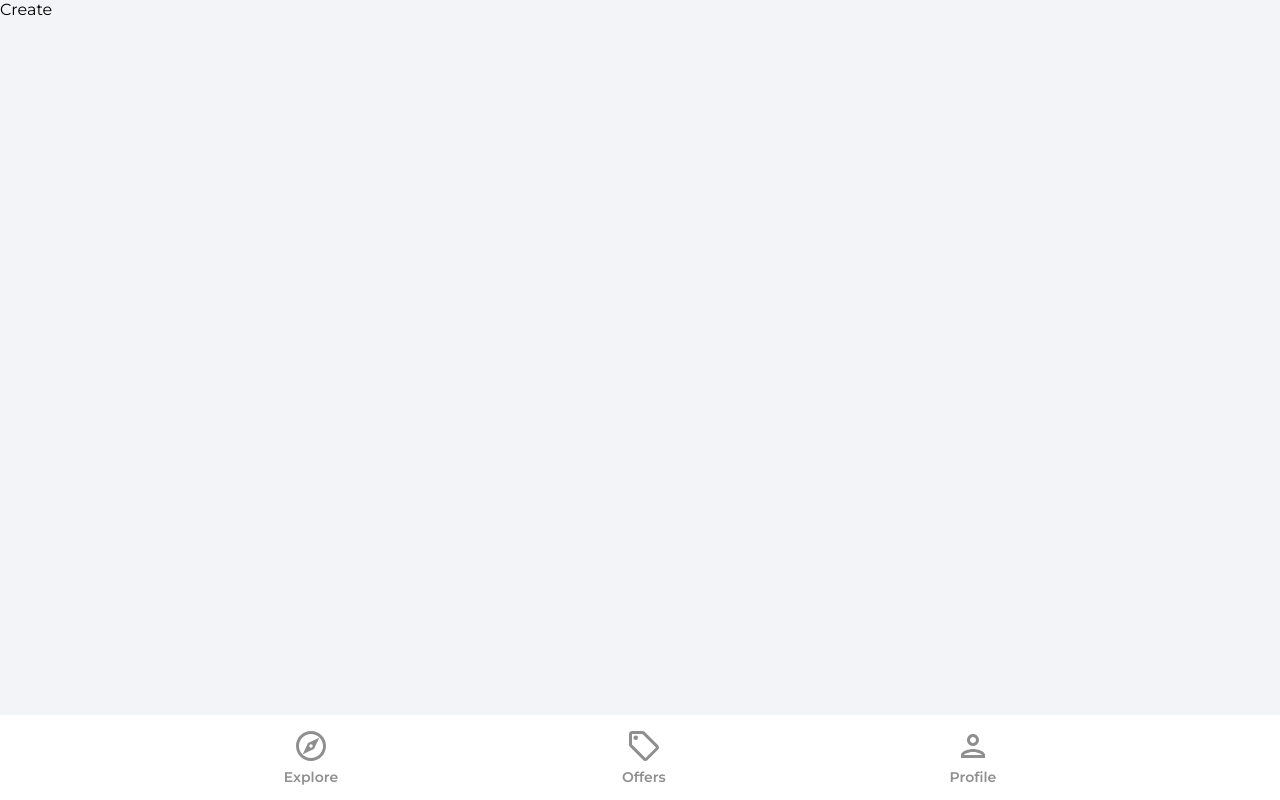
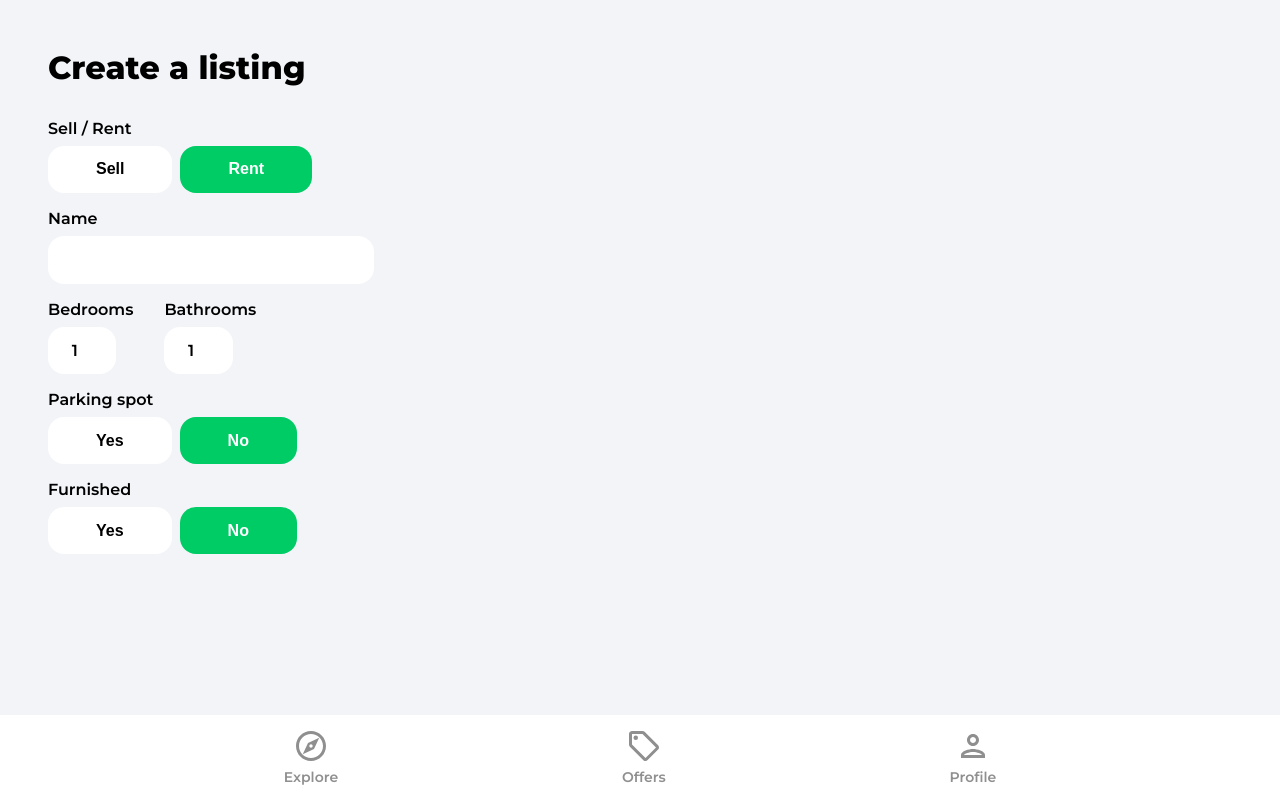
Before and after one commit to shanelwilliams/house-marketplace, a React (Create React App) app: page /create-listing in a window 1280 px wide. Built offline with nearby package versions, Linux system fonts and the light colour scheme; no server answers; sample sign-in values are in the browser's storage.

Commit message:
started adding details to create a listing

```diff
--- a/src/pages/CreateListing.jsx
+++ b/src/pages/CreateListing.jsx
@@ -1,12 +1,12 @@
 import React, { useRef } from 'react'
-import { useState,useEffect } from 'react'
-import {getAuth, onAuthStateChanged} from 'firebase/auth'
+import { useState, useEffect } from 'react'
+import { getAuth, onAuthStateChanged } from 'firebase/auth'
 import { useNavigate } from 'react-router-dom'
 import Spinner from '../components/Spinner'
 
 function CreateListing() {
 	const [geolocationEnabled, setGeolocationEnabled] = useState(true)
-    const [loading, setLoading] =useState(false)
+	const [loading, setLoading] = useState(false)
 	const [formData, setFormData] = useState({
 		type: 'rent',
 		name: '',
@@ -17,21 +17,37 @@
 		address: '',
 		offer: false,
 		regularPrice: 0,
-        discounted: 0,
+		discountedPrice: 0,
 		images: {},
 		latitude: 0,
 		longitude: 0,
 	})
+
+	const {
+		type,
+		name,
+		bedrooms,
+		bathrooms,
+		parking,
+		furnished,
+		address,
+		offer,
+		regularPrice,
+		discountedPrice,
+		images,
+		latitude,
+		longitude,
+	} = formData
 
 	const auth = getAuth()
 	const navigate = useNavigate()
 	const isMounted = useRef(true)
 
 	useEffect(() => {
-        if(isMounted) {
+		if (isMounted) {
 			onAuthStateChanged(auth, (user) => {
-                if(user) {
-                    setFormData({...formData, userRef: user.uid})
+				if (user) {
+					setFormData({ ...formData, userRef: user.uid })
 				} else {
 					navigate('/sign-in')
 				}
@@ -44,13 +60,137 @@
 		// eslint-disable-next-line react-hooks/exhaustive-deps
 	}, [isMounted])
 
-    if(loading) {
+	const onSubmit = (e) => {
+		e.preventDefault()
+	}
+
+	const onMutate = (e) => {}
+
+	if (loading) {
 		return <Spinner />
 	}
 
 	return (
+		<div className='profile'>
+			<header>
+				<p className='pageHeader'>Create a listing</p>
+			</header>
+
+			<main>
+				<form onSubmit={onSubmit}>
+					<label className='formLabel'>Sell / Rent</label>
+					<div className='formButtons'>
+						<button
+							type='button'
+							className={type === 'sale' ? 'formButtonActive' : 'formButton'}
+							id='type'
+							value='sale'
+							onClick={onMutate}
+						>
+							Sell
+						</button>
+						<button
+							type='button'
+							className={type === 'rent' ? 'formButtonActive' : 'formButton'}
+							id='type'
+							value='rent'
+							onClick={onMutate}
+						>
+							Rent
+						</button>
+					</div>
+
+					<label className='formLabel'>Name</label>
+					<input
+						className='formInputName'
+						type='text'
+						id='name'
+						value={name}
+						onChange={onMutate}
+						maxLength='32'
+						minLength='32'
+						required
+					/>
+
+					<div className='formRooms flex'>
 						<div>
-      Create
+							<label className='formLabel'>Bedrooms</label>
+							<input
+								className='formInputSmall'
+								type='number'
+								id='bedrooms'
+								value={bedrooms}
+								onChange={onMutate}
+								min='1'
+								max='50'
+								required
+							/>
+						</div>
+						<div>
+							<label className='formLabel'>Bathrooms</label>
+							<input
+								className='formInputSmall'
+								type='number'
+								id='bathrooms'
+								value={bathrooms}
+								onChange={onMutate}
+								min='1'
+								max='50'
+								required
+							/>
+						</div>
+					</div>
+
+					<label className='formLabel'>Parking spot</label>
+					<div className='formButtons'>
+						<button
+							className={parking ? 'formButtonActive' : 'formButton'}
+							type='button'
+							id='parking'
+							value={true}
+							onClick={onMutate}
+							min='1'
+							max='50'
+						>
+							Yes
+						</button>
+						<button
+							className={
+								!parking && parking !== null ? 'formButtonActive' : 'formButton'
+							}
+							type='button'
+							id='parking'
+							value={false}
+							onClick={onMutate}
+						>
+							No
+						</button>
+					</div>
+
+					<label className='formLabel'>Furnished</label>
+					<div className='formButtons'>
+						<button
+							className={furnished ? 'formButtonActive' : 'formButton'}
+							type='button'
+							id='furnished'
+							value={true}
+							onClick={onMutate}
+						>
+                            Yes
+                        </button>
+						<button
+							className={!furnished && furnished !== null ? 'formButtonActive' : 'formButton'}
+							type='button'
+							id='furnished'
+							value={false}
+							onClick={onMutate}
+						>
+                            No
+                        </button>
+					</div>
+
+				</form>
+			</main>
 		</div>
 	)
 }
```
Lines whose indentation alone changed are shown as unchanged.
